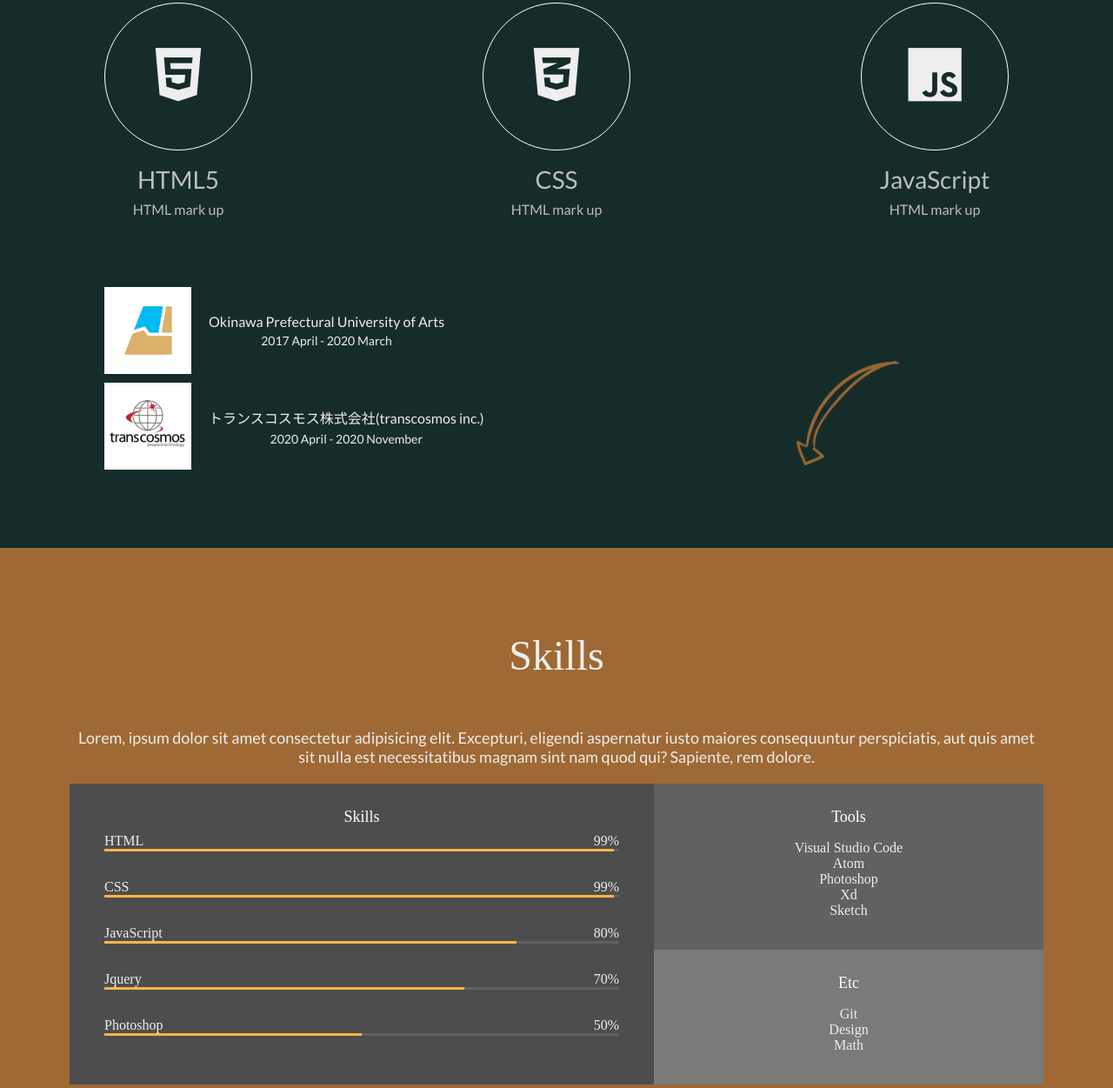
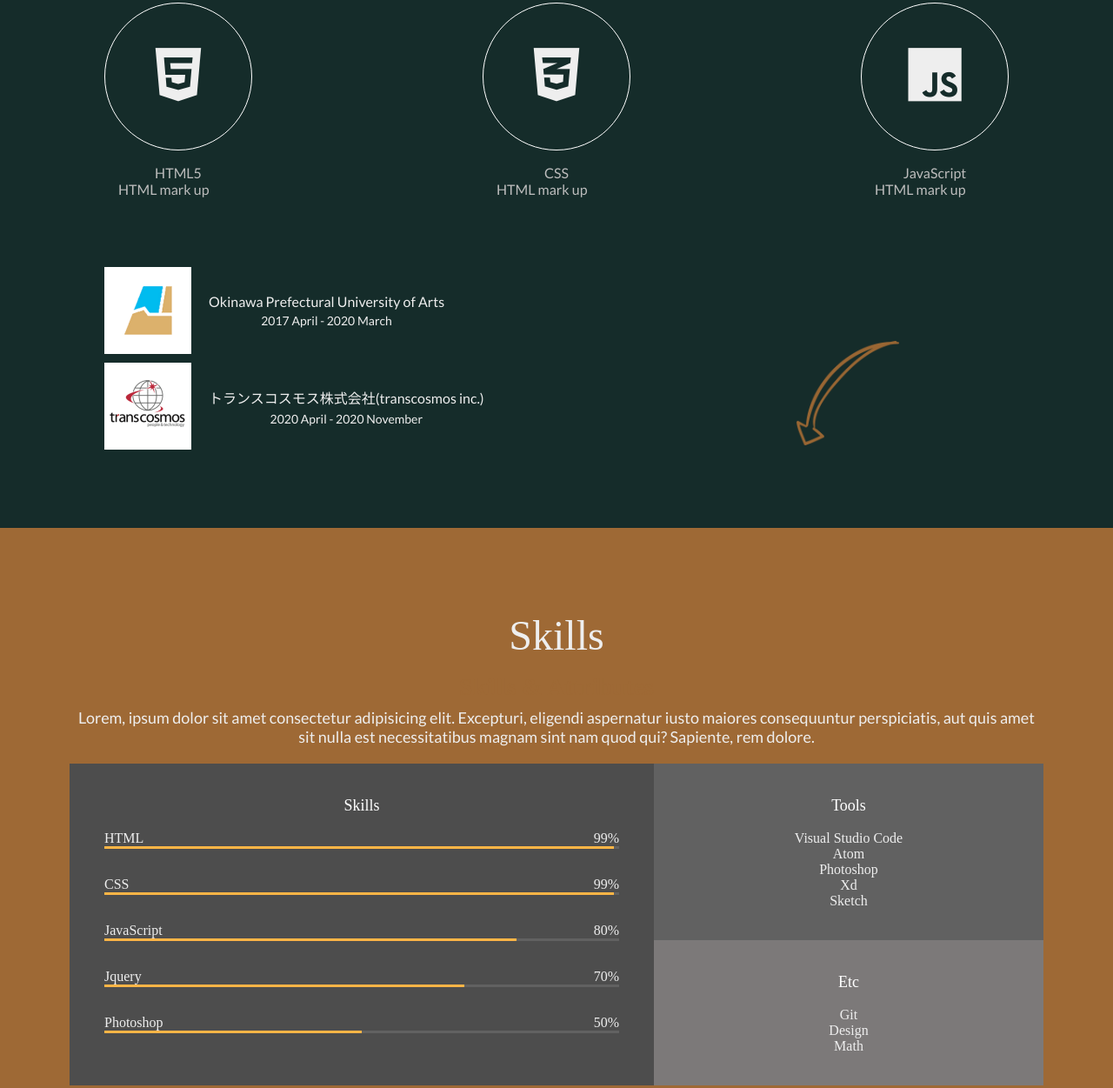
Before and after one commit to hikoand/Portfolio, a plain HTML site: page index.html in a window 1280 px wide. Shown: the part 1241-2492 px from the top of the page at 87% size. Drawn offline with Linux system fonts and the light colour scheme.

Commit message:
revert CSS

```diff
--- a/index.html
+++ b/index.html
@@ -76,21 +76,21 @@
           <div class="major__icon">
             <i class="fab fa-html5"></i>
           </div>
-          <h2 class="major__title">HTML5</h2>
+          <div class="major__title">HTML5</div>
           <div class="major__description">HTML mark up</div>
         </div>
         <div class="major">
           <div class="major__icon">
             <i class="fab fa-css3-alt"></i>
           </div>
-          <h2 class="major__title">CSS</h2>
+          <div class="major__title">CSS</div>
           <div class="major__description">HTML mark up</div>
         </div>
         <div class="major">
           <div class="major__icon">
             <i class="fab fa-js"></i>
           </div>
-          <h2 class="major__title">JavaScript</h2>
+          <div class="major__title">JavaScript</div>
           <div class="major__description">HTML mark up</div>
         </div>
       </div>
@@ -373,7 +373,7 @@
     </section>
 
     <!-- Contact -->
-    <section id="contact" class="section">
+    <section id="contact">
       <h1 class="contact__title">Let's talk</h1>
       <h2 class="contact__email">dream@gmail.com</h2>
       <div class="contact__links">
--- a/style.css
+++ b/style.css
@@ -94,7 +94,11 @@ h2 {
 h3 {
   font-size: var(--font-regular);
   font-weight: var(--font-regular);
+<<<<<<< HEAD
   color: var(--color-light-white);
+=======
+  color: var(--color-white);
+>>>>>>> parent of 49e66f2 (CSS: contact)
   margin: 8px 0;
 }
 
@@ -293,6 +297,7 @@ img.upper-arrow {
 
 .major__description {
   margin: 0 16px;
+  text-align: left;
 }
 
 .job__name,
@@ -511,6 +516,7 @@ img.upper-arrow {
 .testimonial__speech-bubble a {
   color: var(--color-pink);
 }
+<<<<<<< HEAD
 
 /* Contact */
 
@@ -572,3 +578,5 @@ img.upper-arrow {
   transform: scale(1.1);
   color: var(--color-white);
 }
+=======
+>>>>>>> parent of 49e66f2 (CSS: contact)
```
Also changed, not shown: 1 other file.
